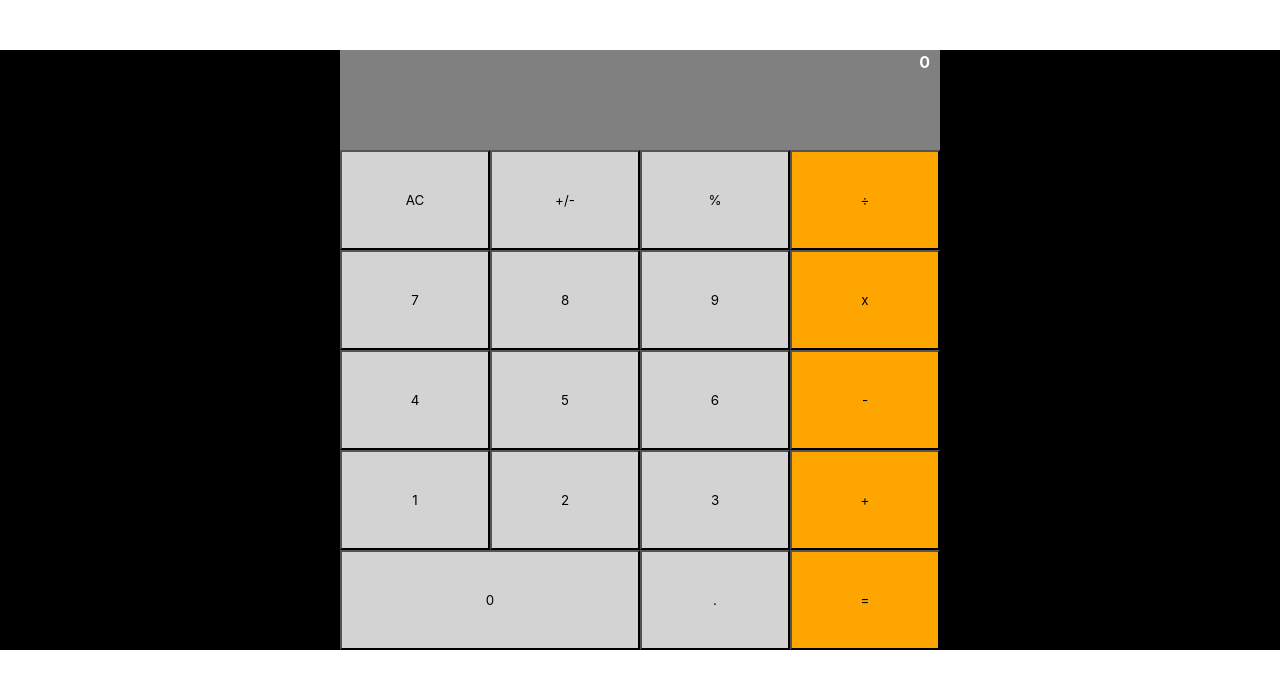
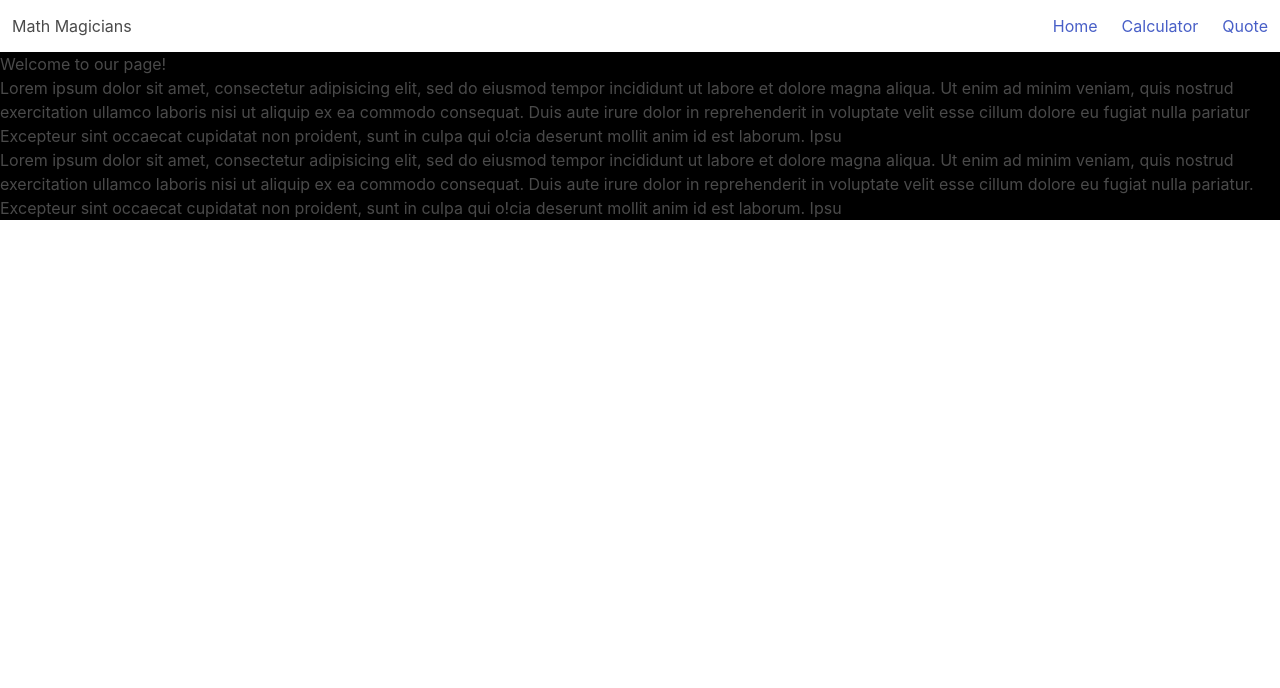
Before and after one commit to brugobi/Calculator-REACT, a React (Create React App) app: page / in a window 1280 px wide. Shown: the top 688 px of the page. Built offline with nearby package versions, Linux system fonts and the light colour scheme.

Commit message:
install react-router-dom and config route to navigation into navbar tabs

```diff
--- a/package.json
+++ b/package.json
@@ -10,6 +10,7 @@
     "prop-types": "^15.7.2",
     "react": "^17.0.1",
     "react-dom": "^17.0.1",
+    "react-router-dom": "^5.2.0",
     "react-scripts": "4.0.3",
     "web-vitals": "^1.0.1"
   },
--- a/src/components/App.js
+++ b/src/components/App.js
@@ -1,8 +1,12 @@
 import '../App.css';
+import { BrowserRouter, Switch, Route } from 'react-router-dom';
 import { Component } from 'react';
 import Display from './Display';
 import ButtonPannel from './ButtonPanel';
 import Calculate from '../logic/calculate';
+import Nav from './Nav';
+import Home from './Home';
+import Quote from './Quote';
 
 class App extends Component {
   constructor(props) {
@@ -32,12 +36,25 @@ class App extends Component {
     }
 
     return (
+      <BrowserRouter>
         <>
+          <Nav />
+          <Switch>
+            <Route
+              exact
+              path="/calculator"
+              render={() => (
                 <div className="calculator">
                   <Display result={display} />
                   <ButtonPannel onClick={this.handleClick} />
                 </div>
+              )}
+            />
+            <Route exact path="/" component={Home} />
+            <Route exact path="/quote" component={Quote} />
+          </Switch>
         </>
+      </BrowserRouter>
     );
   }
 }
--- a/src/components/Nav.js
+++ b/src/components/Nav.js
@@ -1,4 +1,5 @@
 import React from 'react';
+import { Link } from 'react-router-dom';
 
 function Nav() {
   return (
@@ -12,13 +13,13 @@ function Nav() {
 
       <div className="navbar-end">
         <div className="navbar-item">
-          <a href="/">Home</a>
+          <Link to="/">Home</Link>
         </div>
         <div className="navbar-item">
-          <a href="/">Calculator</a>
+          <Link to="/calculator">Calculator</Link>
         </div>
         <div className="navbar-item">
-          <a href="/">Quote</a>
+          <Link to="/quote">Quote</Link>
         </div>
       </div>
     </nav>
```
Also changed, not shown: 1 other file (tests, documents, lock files or other folders). Lines whose indentation alone changed are shown as unchanged.
